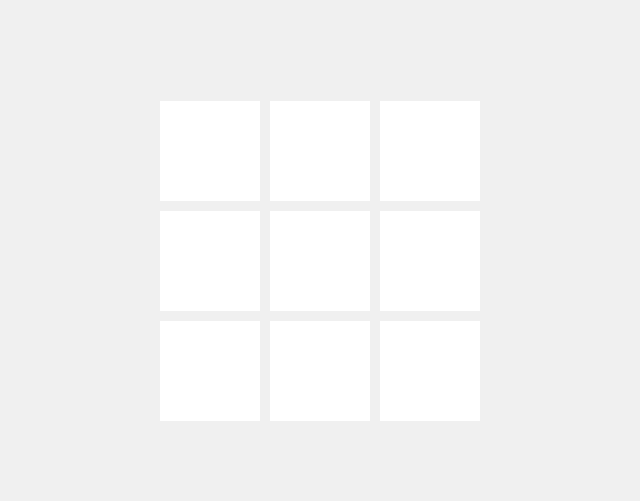
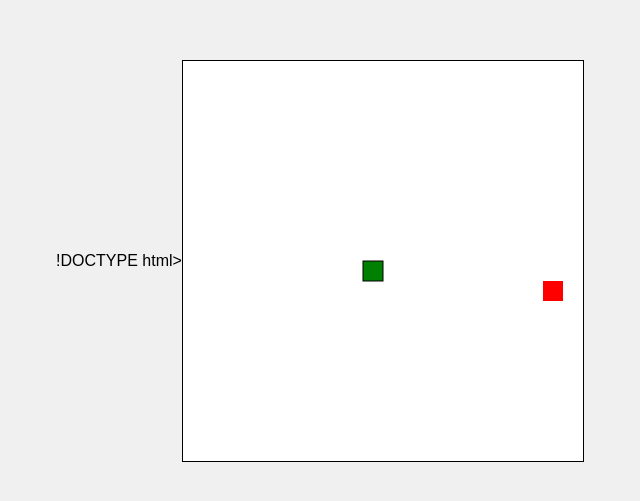
Before and after one commit to Shravan-Sharvesh/hi, a plain HTML site: page index.html in a window 1280 px wide. Shown: the part 147-648 px from the top of the page, without its empty margins (320-960 px from the left). Drawn offline with Linux system fonts and the light colour scheme.

Commit message:
Snake game

```diff
--- a/index.html
+++ b/index.html
@@ -1,9 +1,9 @@
-<!DOCTYPE html>
+!DOCTYPE html>
 <html lang="en">
 <head>
     <meta charset="UTF-8">
     <meta name="viewport" content="width=device-width, initial-scale=1.0">
-    <title>Tic Tac Toe Game</title>
+    <title>Snake Game</title>
     <style>
         body {
             display: flex;
@@ -13,78 +13,71 @@
             background-color: #f0f0f0;
             font-family: Arial, sans-serif;
         }
-        .board {
-            display: grid;
-            grid-template-columns: repeat(3, 100px);
-            grid-gap: 10px;
-        }
-        .cell {
-            width: 100px;
-            height: 100px;
-            background-color: #fff;
-            display: flex;
-            justify-content: center;
-            align-items: center;
-            font-size: 2rem;
-            cursor: pointer;
+        canvas {
+            border: 1px solid black;
         }
     </style>
 </head>
 <body>
-    <div class="board" id="board">
-        <div class="cell" data-index="0"></div>
-        <div class="cell" data-index="1"></div>
-        <div class="cell" data-index="2"></div>
-        <div class="cell" data-index="3"></div>
-        <div class="cell" data-index="4"></div>
-        <div class="cell" data-index="5"></div>
-        <div class="cell" data-index="6"></div>
-        <div class="cell" data-index="7"></div>
-        <div class="cell" data-index="8"></div>
-    </div>
+    <canvas id="gameCanvas" width="400" height="400"></canvas>
     <script>
-        const cells = document.querySelectorAll('.cell');
-        let currentPlayer = 'X';
-        const board = Array(9).fill(null);
-
-        function handleClick(event) {
-            const index = event.target.dataset.index;
-            if (board[index]) return;
-            board[index] = currentPlayer;
-            event.target.textContent = currentPlayer;
-            if (checkWin()) {
-                alert(`${currentPlayer} wins!`);
-                resetBoard();
-            } else if (board.every(cell => cell)) {
-                alert('It\'s a tie!');
-                resetBoard();
+        const canvas = document.getElementById('gameCanvas');
+        const ctx = canvas.getContext('2d');
+        const box = 20;
+        let snake = [];
+        snake[0] = { x: 9 * box, y: 10 * box };
+        let food = {
+            x: Math.floor(Math.random() * 19 + 1) * box,
+            y: Math.floor(Math.random() * 19 + 1) * box
+        };
+        let d;
+        document.addEventListener('keydown', direction);
+        function direction(event) {
+            if (event.keyCode === 37 && d !== 'RIGHT') d = 'LEFT';
+            else if (event.keyCode === 38 && d !== 'DOWN') d = 'UP';
+            else if (event.keyCode === 39 && d !== 'LEFT') d = 'RIGHT';
+            else if (event.keyCode === 40 && d !== 'UP') d = 'DOWN';
+        }
+        function collision(head, array) {
+            for (let i = 0; i < array.length; i++) {
+                if (head.x === array[i].x && head.y === array[i].y) {
+                    return true;
+                }
+            }
+            return false;
+        }
+        function draw() {
+            ctx.fillStyle = 'white';
+            ctx.fillRect(0, 0, canvas.width, canvas.height);
+            for (let i = 0; i < snake.length; i++) {
+                ctx.fillStyle = i === 0 ? 'green' : 'white';
+                ctx.strokeStyle = 'black';
+                ctx.fillRect(snake[i].x, snake[i].y, box, box);
+                ctx.strokeRect(snake[i].x, snake[i].y, box, box);
+            }
+            ctx.fillStyle = 'red';
+            ctx.fillRect(food.x, food.y, box, box);
+            let snakeX = snake[0].x;
+            let snakeY = snake[0].y;
+            if (d === 'LEFT') snakeX -= box;
+            if (d === 'UP') snakeY -= box;
+            if (d === 'RIGHT') snakeX += box;
+            if (d === 'DOWN') snakeY += box;
+            if (snakeX === food.x && snakeY === food.y) {
+                food = {
+                    x: Math.floor(Math.random() * 19 + 1) * box,
+                    y: Math.floor(Math.random() * 19 + 1) * box
+                };
             } else {
-                currentPlayer = currentPlayer === 'X' ? 'O' : 'X';
+                snake.pop();
             }
+            let newHead = { x: snakeX, y: snakeY };
+            if (snakeX < 0 || snakeY < 0 || snakeX >= canvas.width || snakeY >= canvas.height || collision(newHead, snake)) {
+                clearInterval(game);
+            }
+            snake.unshift(newHead);
         }
-
-        function checkWin() {
-            const winPatterns = [
-                [0, 1, 2],
-                [3, 4, 5],
-                [6, 7, 8],
-                [0, 3, 6],
-                [1, 4, 7],
-                [2, 5, 8],
-                [0, 4, 8],
-                [2, 4, 6]
-            ];
-            return winPatterns.some(pattern => {
-                return pattern.every(index => board[index] === currentPlayer);
-            });
-        }
-
-        function resetBoard() {
-            board.fill(null);
-            cells.forEach(cell => cell.textContent = '');
-        }
-
-        cells.forEach(cell => cell.addEventListener('click', handleClick));
+        let game = setInterval(draw, 100);
     </script>
 </body>
 </html>
```
